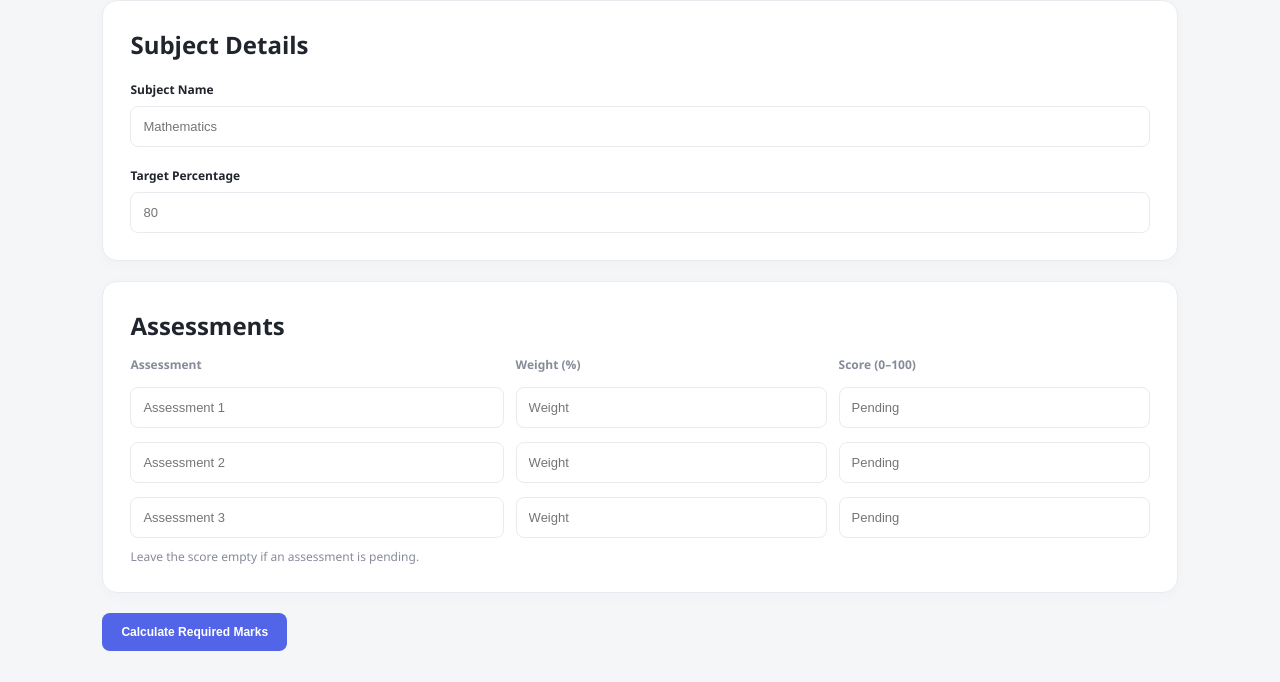
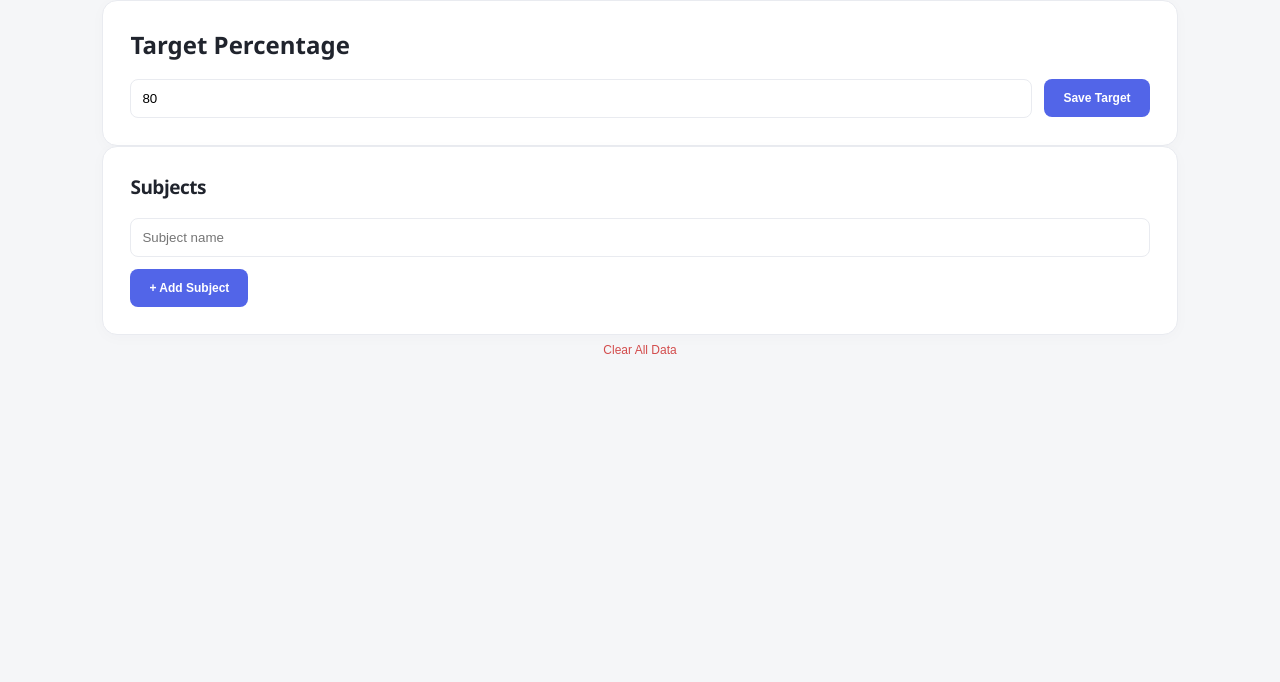
Before and after one commit to pranavrmkr/gpa-calc, a Flask app: page / in a window 1280 px wide. Shown: the part 118-800 px from the top of the page. Run offline with Flask 3, Linux system fonts and the light colour scheme.

Commit message:
Now can handle more subjects but shit UI and more assesments

```diff
--- a/app.py
+++ b/app.py
@@ -1,76 +1,220 @@
-from flask import Flask, render_template, request
-
+from flask import Flask, render_template, request, redirect, url_for, session
 from calculations.weighted_average import calculate_required_marks
 
 app = Flask(__name__)
 
+app.secret_key = "development-secret-key"
 
-@app.route("/", methods=["GET", "POST"])
+
+@app.route("/", methods=["GET"])
 def home():
 
-    result = None
-    error = None
+    return render_template(
+        "index.html",
+        subjects=session.get("subjects", []),
+        target=session.get("target", 80),
+        results=session.get("results", {})
+    )
 
-    if request.method == "POST":
 
-        try:
-            subject = request.form["subject"]
-            target = float(request.form["target"])
+@app.route("/set-target", methods=["POST"])
+def set_target():
 
-            assessments = [
-                {
-                    "name": request.form["name1"],
-                    "weight": float(request.form["weight1"]),
-                    "score": float(request.form["score1"])
-                    if request.form["score1"] else None
-                },
-                {
-                    "name": request.form["name2"],
-                    "weight": float(request.form["weight2"]),
-                    "score": float(request.form["score2"])
-                    if request.form["score2"] else None
-                },
-                {
-                    "name": request.form["name3"],
-                    "weight": float(request.form["weight3"]),
-                    "score": float(request.form["score3"])
-                    if request.form["score3"] else None
-                }
+    try:
+        target = float(request.form["target"])
+
+        if not 0 <= target <= 100:
+            raise ValueError
+
+        session["target"] = target
+
+    except (ValueError, KeyError):
+        session["error"] = "Target must be between 0 and 100."
+
+    return redirect(url_for("home"))
+
+
+@app.route("/add-subject", methods=["POST"])
+def add_subject():
+
+    name = request.form.get("subject", "").strip()
+
+    if not name:
+        return redirect(url_for("home"))
+
+    subjects = session.get("subjects", [])
+
+    new_id = max((s["id"] for s in subjects), default=0) + 1
+
+    subjects.append({
+        "id": new_id,
+        "name": name,
+        "assessments": []
+    })
+
+    session["subjects"] = subjects
+
+    return redirect(url_for("home"))
+
+
+@app.route("/delete-subject/<int:subject_id>", methods=["POST"])
+def delete_subject(subject_id):
+
+    subjects = session.get("subjects", [])
+
+    subjects = [
+        s for s in subjects
+        if s["id"] != subject_id
+    ]
+
+    session["subjects"] = subjects
+
+    results = session.get("results", {})
+    results.pop(str(subject_id), None)
+    session["results"] = results
+
+    return redirect(url_for("home"))
+
+
+@app.route("/add-assessment/<int:subject_id>", methods=["POST"])
+def add_assessment(subject_id):
+
+    subjects = session.get("subjects", [])
+
+    for subject in subjects:
+
+        if subject["id"] == subject_id:
+
+            name = request.form.get("assessment", "").strip()
+
+            if not name:
+                break
+
+            assessments = subject["assessments"]
+
+            new_id = max(
+                (a["id"] for a in assessments),
+                default=0
+            ) + 1
+
+            assessments.append({
+                "id": new_id,
+                "name": name,
+                "weight": 0,
+                "score": None
+            })
+
+            break
+
+    session["subjects"] = subjects
+
+    return redirect(url_for("home"))
+
+
+@app.route("/delete-assessment/<int:subject_id>/<int:assessment_id>", methods=["POST"])
+def delete_assessment(subject_id, assessment_id):
+
+    subjects = session.get("subjects", [])
+
+    for subject in subjects:
+
+        if subject["id"] == subject_id:
+
+            subject["assessments"] = [
+                a for a in subject["assessments"]
+                if a["id"] != assessment_id
             ]
+
+            break
+
+    session["subjects"] = subjects
+
+    return redirect(url_for("home"))
+
+
+@app.route("/update-assessment/<int:subject_id>/<int:assessment_id>", methods=["POST"])
+def update_assessment(subject_id, assessment_id):
+
+    subjects = session.get("subjects", [])
+
+    try:
+        weight = float(request.form["weight"])
+
+        score_input = request.form.get("score", "").strip()
+
+        score = float(score_input) if score_input else None
+
+        if not 0 <= weight <= 100:
+            raise ValueError("Weight must be between 0 and 100.")
+
+        if score is not None and not 0 <= score <= 100:
+            raise ValueError("Score must be between 0 and 100.")
+
+        for subject in subjects:
+
+            if subject["id"] == subject_id:
+
+                for assessment in subject["assessments"]:
+
+                    if assessment["id"] == assessment_id:
+
+                        assessment["weight"] = weight
+                        assessment["score"] = score
+
+        session["subjects"] = subjects
+
+    except (ValueError, KeyError):
+        session["error"] = "Invalid weight or assessment score."
+
+    return redirect(url_for("home"))
+
+
+@app.route("/calculate", methods=["POST"])
+def calculate():
+
+    subjects = session.get("subjects", [])
+    results = {}
+
+    try:
+
+        for subject in subjects:
+
+            assessments = subject["assessments"]
+
+            if not assessments:
+                raise ValueError(
+                    f"{subject['name']} has no assessments."
+                )
 
             total_weight = sum(a["weight"] for a in assessments)
 
-            if not subject.strip():
-                raise ValueError("Enter a subject name.")
+            if abs(total_weight - 100) > 0.01:
+                raise ValueError(
+                    f"{subject['name']}: weights must total 100%."
+                )
 
-            if not 0 <= target <= 100:
-                raise ValueError("Target must be between 0 and 100.")
+            results[str(subject["id"])] = calculate_required_marks(
+                assessments,
+                session.get("target", 80)
+            )
 
-            if any(not 0 <= a["weight"] <= 100 for a in assessments):
-                raise ValueError("Assessment weights must be between 0 and 100.")
+    except ValueError as e:
 
-            if abs(total_weight - 100) > 0.01:
-                raise ValueError("Assessment weights must total 100%.")
+        session["error"] = str(e)
+        return redirect(url_for("home"))
 
-            if any(
-                a["score"] is not None and not 0 <= a["score"] <= 100
-                for a in assessments
-            ):
-                raise ValueError("Scores must be between 0 and 100.")
+    session["results"] = results
+    session.pop("error", None)
 
-            result = calculate_required_marks(assessments, target)
+    return redirect(url_for("home"))
 
-            result["subject"] = subject
-            result["target"] = target
 
-        except (ValueError, KeyError) as e:
-            error = str(e)
+@app.route("/clear", methods=["POST"])
+def clear():
 
-    return render_template(
-        "index.html",
-        result=result,
-        error=error
-    )
+    session.clear()
+
+    return redirect(url_for("home"))
 
 
 if __name__ == "__main__":
--- a/templates/index.html
+++ b/templates/index.html
@@ -18,121 +18,209 @@
         <h1>GPA Calculator</h1>
     </header>
 
-    <form method="POST">
+    {% if session.get('error') %}
+        <div class="error-card">
+            {{ session.get('error') }}
+        </div>
+    {% endif %}
 
+    <!-- Target -->
     <section class="card">
+        <h2>Target Percentage</h2>
 
-            <h2>Subject Details</h2>
+        <form action="{{ url_for('set_target') }}" method="POST">
+            <div class="target-row">
+                <input type="number"
+                       name="target"
+                       min="0"
+                       max="100"
+                       step="0.01"
+                       value="{{ target }}"
+                       required>
 
-            <div class="input-group">
-                <label>Subject Name</label>
-                <input type="text" name="subject"
-                       placeholder="Mathematics" required>
+                <button class="primary-button">Save Target</button>
             </div>
-
-            <div class="input-group">
-                <label>Target Percentage</label>
-                <input type="number" name="target"
-                       min="0" max="100" step="0.01"
-                       placeholder="80" required>
-            </div>
-
+        </form>
     </section>
 
 
+    <!-- Subjects -->
     <section class="card">
 
-            <h2>Assessments</h2>
-
-            <div class="assessment-grid">
-                <span>Assessment</span>
-                <span>Weight (%)</span>
-                <span>Score (0–100)</span>
+        <div class="section-heading">
+            <h2>Subjects</h2>
         </div>
 
-            {% for i in range(1, 4) %}
-
-            <div class="assessment-grid">
+        <form action="{{ url_for('add_subject') }}" method="POST"
+              class="add-subject-form">
 
             <input type="text"
-                       name="name{{ i }}"
-                       placeholder="Assessment {{ i }}"
+                   name="subject"
+                   placeholder="Subject name"
+                   required>
+
+            <button class="primary-button">+ Add Subject</button>
+
+        </form>
+
+
+        {% for subject in subjects %}
+
+        <div class="subject-item">
+
+            <div class="section-heading">
+
+                <h3>{{ subject.name }}</h3>
+
+                <form action="{{ url_for('delete_subject', subject_id=subject.id) }}"
+                      method="POST">
+
+                    <button class="delete-button">Delete Subject</button>
+
+                </form>
+
+            </div>
+
+
+            <h4>Assessments</h4>
+
+            {% if subject.assessments %}
+
+                {% for assessment in subject.assessments %}
+
+                <div class="assessment-row">
+
+                    <div class="assessment-name">
+                        {{ assessment.name }}
+                    </div>
+
+                    <form action="{{ url_for('update_assessment',
+                                             subject_id=subject.id,
+                                             assessment_id=assessment.id) }}"
+                          method="POST"
+                          class="assessment-form">
+
+                        <input type="number"
+                               name="weight"
+                               placeholder="Weight %"
+                               min="0"
+                               max="100"
+                               step="0.01"
+                               value="{{ assessment.weight }}"
                                required>
 
                         <input type="number"
-                       name="weight{{ i }}"
-                       min="0" max="100"
+                               name="score"
+                               placeholder="Pending"
+                               min="0"
+                               max="100"
                                step="0.01"
-                       placeholder="Weight"
-                       required>
+                               value="{{ assessment.score if assessment.score is not none else '' }}">
 
-                <input type="number"
-                       name="score{{ i }}"
-                       min="0" max="100"
-                       step="0.01"
-                       placeholder="Pending">
+                        <button class="secondary-button">Save</button>
+
+                    </form>
+
+                    <form action="{{ url_for('delete_assessment',
+                                             subject_id=subject.id,
+                                             assessment_id=assessment.id) }}"
+                          method="POST">
+
+                        <button class="delete-button">×</button>
+
+                    </form>
 
                 </div>
 
                 {% endfor %}
 
-            <p class="muted">
-                Leave the score empty if an assessment is pending.
-            </p>
+            {% else %}
+
+                <p>No assessments added.</p>
+
+            {% endif %}
+
+
+            <form action="{{ url_for('add_assessment', subject_id=subject.id) }}"
+                  method="POST"
+                  class="add-assessment-form">
+
+                <input type="text"
+                       name="assessment"
+                       placeholder="Assessment name"
+                       required>
+
+                <button class="secondary-button">+ Add Assessment</button>
+
+            </form>
+
+        </div>
+
+        {% endfor %}
 
     </section>
 
 
-        <button type="submit" class="primary-button">
+    <!-- Calculate -->
+    {% if subjects %}
+
+    <form action="{{ url_for('calculate') }}" method="POST">
+
+        <button class="primary-button calculate-button">
             Calculate Required Marks
         </button>
 
     </form>
 
+    {% endif %}
 
-    {% if error %}
 
-    <section class="card error-card">
-        <h3>Invalid Input</h3>
-        <p>{{ error }}</p>
+    <!-- Results -->
+    {% if results %}
+
+    <section class="card results-card">
+
+        <h2>Results</h2>
+
+        {% for subject in subjects %}
+
+            {% set result = results.get(subject.id|string) %}
+
+            {% if result %}
+
+                <div class="result-item">
+
+                    <h3>{{ subject.name }}</h3>
+
+                    {% if result.status == "possible" %}
+
+                        <strong>{{ result.required_marks }}%</strong>
+                        <p>Required average on remaining assessments.</p>
+
+                    {% elif result.status == "achieved" %}
+
+                        <p>Target already achieved.</p>
+
+                    {% elif result.status == "impossible" %}
+
+                        <p>Target is mathematically unreachable.</p>
+
+                    {% endif %}
+
+                </div>
+
+            {% endif %}
+
+        {% endfor %}
+
     </section>
 
     {% endif %}
 
 
-    {% if result %}
-
-    <section class="card results-card">
-
-        <h2>Results — {{ result.subject }}</h2>
-
-        <p>Target: {{ result.target }}%</p>
-
-        {% if result.status == "possible" %}
-
-            <h3>Required Average</h3>
-
-            <div class="result-value">
-                {{ result.required_marks }}%
-            </div>
-
-            <p>Required across your remaining assessments.</p>
-
-        {% elif result.status == "achieved" %}
-
-            <h3>Target Achieved</h3>
-            <p>Your completed assessments have already reached your target.</p>
-
-        {% elif result.status == "impossible" %}
-
-            <h3>Target Unreachable</h3>
-            <p>Your target cannot be achieved with the remaining assessments.</p>
-
-        {% endif %}
-
-    </section>
-
-    {% endif %}
+    <form action="{{ url_for('clear') }}" method="POST">
+        <button class="delete-button">Clear All Data</button>
+    </form>
 
 </main>
 
--- a/templates/static/css/style.css
+++ b/templates/static/css/style.css
@@ -581,3 +581,124 @@ form {
         grid-template-columns: 1fr;
     }
 }
+/* Dynamic subject management */
+
+.target-row,
+.add-subject-form,
+.add-assessment-form {
+    display: flex;
+    gap: 12px;
+    margin-top: 18px;
+}
+
+.target-row input,
+.add-subject-form input,
+.add-assessment-form input {
+    flex: 1;
+    min-width: 0;
+    padding: 11px;
+    border: 1px solid var(--border);
+    border-radius: 8px;
+}
+
+.subject-item {
+    border-top: 1px solid var(--border);
+    margin-top: 25px;
+    padding-top: 22px;
+}
+
+.subject-item h4 {
+    margin: 20px 0 12px;
+    font-size: 13px;
+}
+
+.assessment-row {
+    display: flex;
+    align-items: center;
+    gap: 12px;
+    padding: 12px 0;
+    border-bottom: 1px solid var(--border);
+}
+
+.assessment-name {
+    flex: 1;
+    font-size: 13px;
+    font-weight: 600;
+}
+
+.assessment-form {
+    display: flex;
+    gap: 8px;
+}
+
+.assessment-form input {
+    width: 105px;
+    padding: 9px;
+    border: 1px solid var(--border);
+    border-radius: 7px;
+}
+
+.secondary-button {
+    background: #eef0ff;
+    color: var(--primary);
+    border: none;
+    padding: 9px 13px;
+    border-radius: 7px;
+    cursor: pointer;
+    font-weight: 600;
+}
+
+.delete-button {
+    background: transparent;
+    border: none;
+    color: #d34c4c;
+    cursor: pointer;
+    font-size: 12px;
+    padding: 8px;
+}
+
+.calculate-button {
+    width: 100%;
+    margin-top: 20px;
+}
+
+.result-item {
+    padding: 18px 0;
+    border-bottom: 1px solid var(--border);
+}
+
+.result-item strong {
+    display: block;
+    color: var(--primary);
+    font-size: 30px;
+    margin: 12px 0;
+}
+
+.error-card {
+    background: #fff0f0;
+    color: #b52e2e;
+    padding: 14px;
+    border-radius: 8px;
+    margin-bottom: 18px;
+}
+
+@media (max-width: 650px) {
+    .assessment-row {
+        flex-wrap: wrap;
+    }
+
+    .assessment-form {
+        width: 100%;
+    }
+
+    .assessment-form input {
+        flex: 1;
+        width: 0;
+    }
+
+    .target-row,
+    .add-subject-form,
+    .add-assessment-form {
+        flex-wrap: wrap;
+    }
+}
```
Lines whose indentation alone changed are shown as unchanged.
